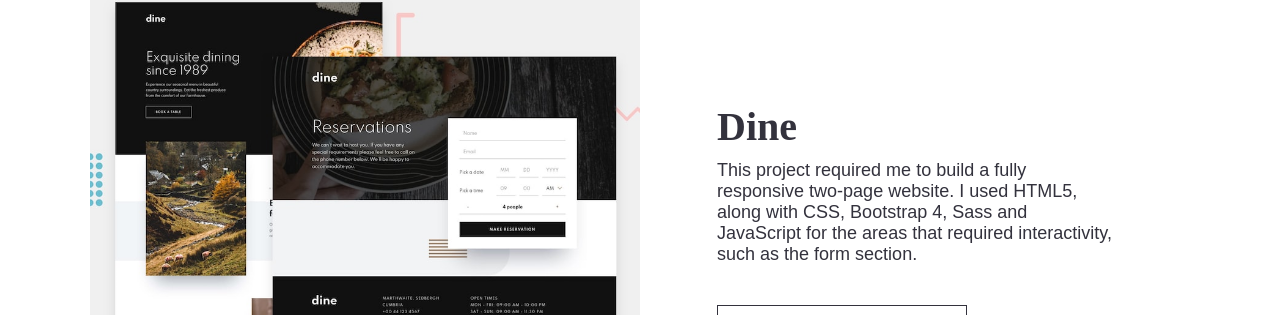
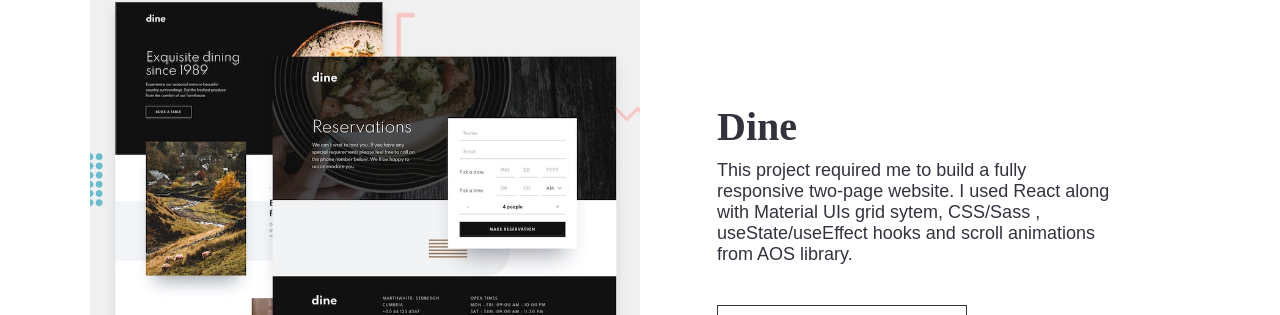
Before and after one commit to clf94-dev/personal-portfolio-react, a React (Create React App) app: page /portfolio in a window 1280 px wide. Shown: the part 6679-6994 px from the top of the page. Built offline with nearby package versions, Linux system fonts and the light colour scheme.

Commit message:
updated dine info

```diff
--- a/src/components/PortfolioFullProj.js
+++ b/src/components/PortfolioFullProj.js
@@ -123,10 +123,10 @@ export const PortfolioFullProj = [{
     }, {
         index: 10,
         titleRight: 'Dine',
-        textRight: 'This project required me to build a fully responsive two-page website. I used HTML5, along with CSS, Bootstrap, Sass and JavaScript for the areas that required interactivity, such as the form validation.',
+        textRight: 'This project required me to build a fully responsive two-page website. I used React along with Material UIs grid sytem, CSS/Sass , useState/useEffect hooks and scroll animations from AOS library.',
         designType: 'Interaction Design / Front End Development',
-        languages: 'HTML / CSS / Bootstrap / Sass / JS',
-        link: 'https://dine-restaurant-website-git-master.clf94-dev.vercel.app/',
+        languages: 'React / Material UI / AOS Animation / Sass ',
+        link: 'https://dine-restaurant-clf94-dev.netlify.app/',
         titleLeft: 'Project Background',
         textLeft: "This project was a front-end challenge from Frontend Mentor. It’s a platform that enables you to practice building websites to a design and project brief. Each challenge includes mobile and desktop designs to show how the website should look at different screen sizes. Creating these projects has helped me refine my workflow and solve real-world coding problems. I’ve learned something new with each project, helping me to improve and adapt my style.",
         staticTitle: 'Static Previews'
--- a/src/components/ProjectFullView.jsx
+++ b/src/components/ProjectFullView.jsx
@@ -48,7 +48,7 @@ export default function ProjectFullView(props) {
     const ProjectStaticImg = [CovidStatic1,CryptoStatic1, CountriesDictionary , FyloStatic,ManageStatic, BookmarkStatic, InsureStatic, ScootStatic1, EasyBankStatic1, ChatAppStatic1, DineStatic1 ];
     const ProjectStaticImg2 = [CovidStatic2, CryptoStatic2, CountriesStatic ,FyloStatic2,ManageStatic2, BookmarkStatic2, InsureStatic2, ScootStatic2, EasyBankStatic2, ChatAppStatic2, DineStatic2 ];
     const previousProject = [6, 0, 1, 2,3,4 ,5,6,7,8,9,10];
-    const webLinks =["https://covid-19-tracker-clf94-dev.netlify.app/","https://crypto-price-eur-usd-tracker-clf94-dev.netlify.app/","https://countries-info-api-clf94-dev.netlify.app/","https://fylo-dark-theme-landing-page-hk1hmyywi.vercel.app/","https://manage-landing-page-26jdlsq2z.vercel.app/","https://booking-landing-page.vercel.app/", "https://insure-landing-page-gegnuifr6.vercel.app/","https://scoot-multi-page-website-git-master.clf94-dev.vercel.app/","https://easybank-landing-page-git-master.clf94-dev.vercel.app/","https://chat-app-landing-page-git-master.clf94-dev.vercel.app/","https://dine-restaurant-website-git-master.clf94-dev.vercel.app/"]
+    const webLinks =["https://covid-19-tracker-clf94-dev.netlify.app/","https://crypto-price-eur-usd-tracker-clf94-dev.netlify.app/","https://countries-info-api-clf94-dev.netlify.app/","https://fylo-dark-theme-landing-page-hk1hmyywi.vercel.app/","https://manage-landing-page-26jdlsq2z.vercel.app/","https://booking-landing-page.vercel.app/", "https://insure-landing-page-gegnuifr6.vercel.app/","https://scoot-multi-page-website-git-master.clf94-dev.vercel.app/","https://easybank-landing-page-git-master.clf94-dev.vercel.app/","https://chat-app-landing-page-git-master.clf94-dev.vercel.app/",'https://dine-restaurant-clf94-dev.netlify.app/']
     const nextProject = [1, 2, 3,4,5,6,7,8,9,10, 0];
 
     return (
--- a/src/components/pages/PortfolioData.js
+++ b/src/components/pages/PortfolioData.js
@@ -69,7 +69,7 @@ export const PortfolioData = [{
         index: 10,
         animation: 'fade-left',
         title: 'Dine',
-        text: ' This project required me to build a fully responsive two-page website. I used HTML5, along with CSS, Bootstrap 4, Sass and JavaScript for the areas that required interactivity, such as the form section.',
+        text: 'This project required me to build a fully responsive two-page website. I used React along with Material UIs grid sytem, CSS/Sass , useState/useEffect hooks and scroll animations from AOS library.',
         classes: 'project-row'
     }
 
```
Also changed, not shown: src/components/ProjectContent.jsx (deleted).
